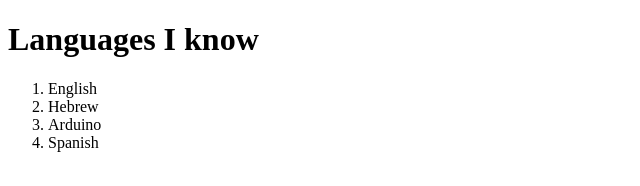
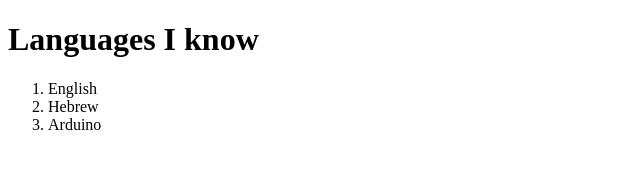
Before and after one commit to meirapressner/Portfolio, a plain HTML site: page index.html in a window 1280 px wide. Shown: the full height of the page, 0-640 px from the left. Drawn offline with Linux system fonts and the light colour scheme.

Commit message:
delete spanish

```diff
--- a/index.html
+++ b/index.html
@@ -8,7 +8,6 @@
         <li>English</li>
         <li>Hebrew</li>
         <li>Arduino</li>
-        <li>Spanish</li>
         </ol>
     </body>
 </html>
```
